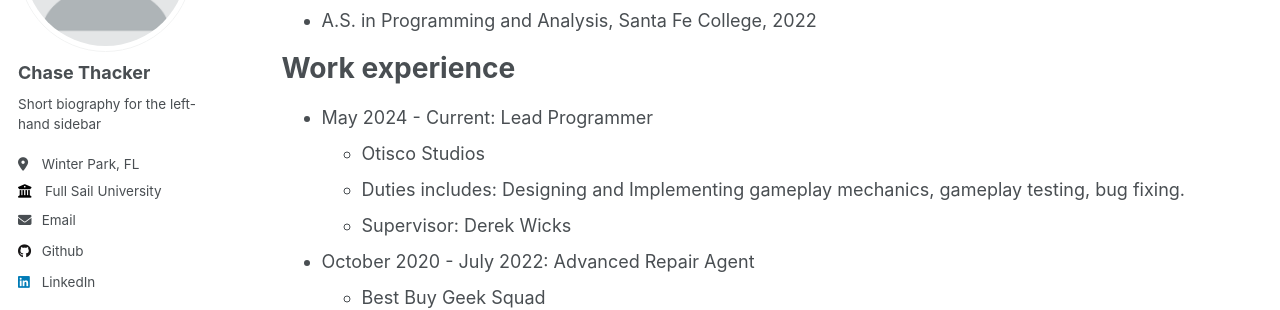
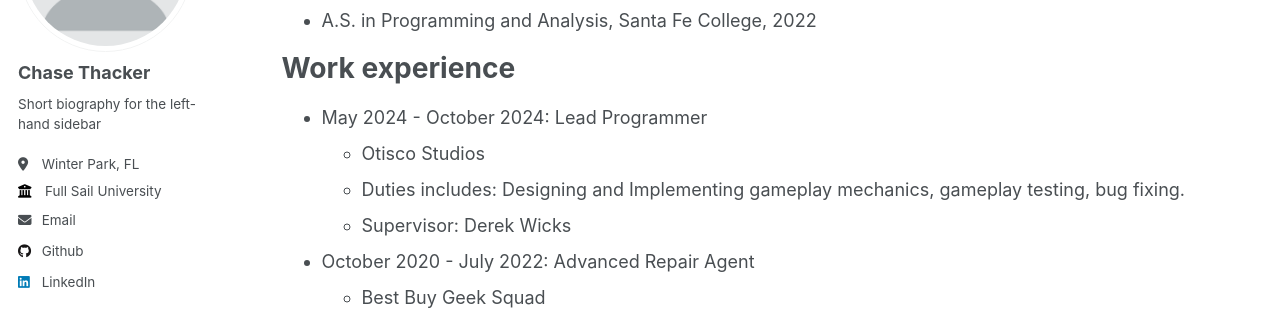
Before and after one commit to thackattack42/thackattack42.github.io, a Jekyll site: the page built from _pages/cv.md, in a window 1280 px wide and 900 px high. Shown: the part 229-539 px from the top of the window. Built offline with Jekyll 4.4.1, drawn with Linux system fonts in a browser that asks for light colours.

Commit message:
Update cv.md

```diff
--- a/_pages/cv.md
+++ b/_pages/cv.md
@@ -16,7 +16,7 @@ Education
 
 Work experience
 ======
-* May 2024 - Current: Lead Programmer
+* May 2024 - October 2024: Lead Programmer
   * Otisco Studios
   * Duties includes: Designing and Implementing gameplay mechanics, gameplay testing, bug fixing.
   * Supervisor: Derek Wicks
```
